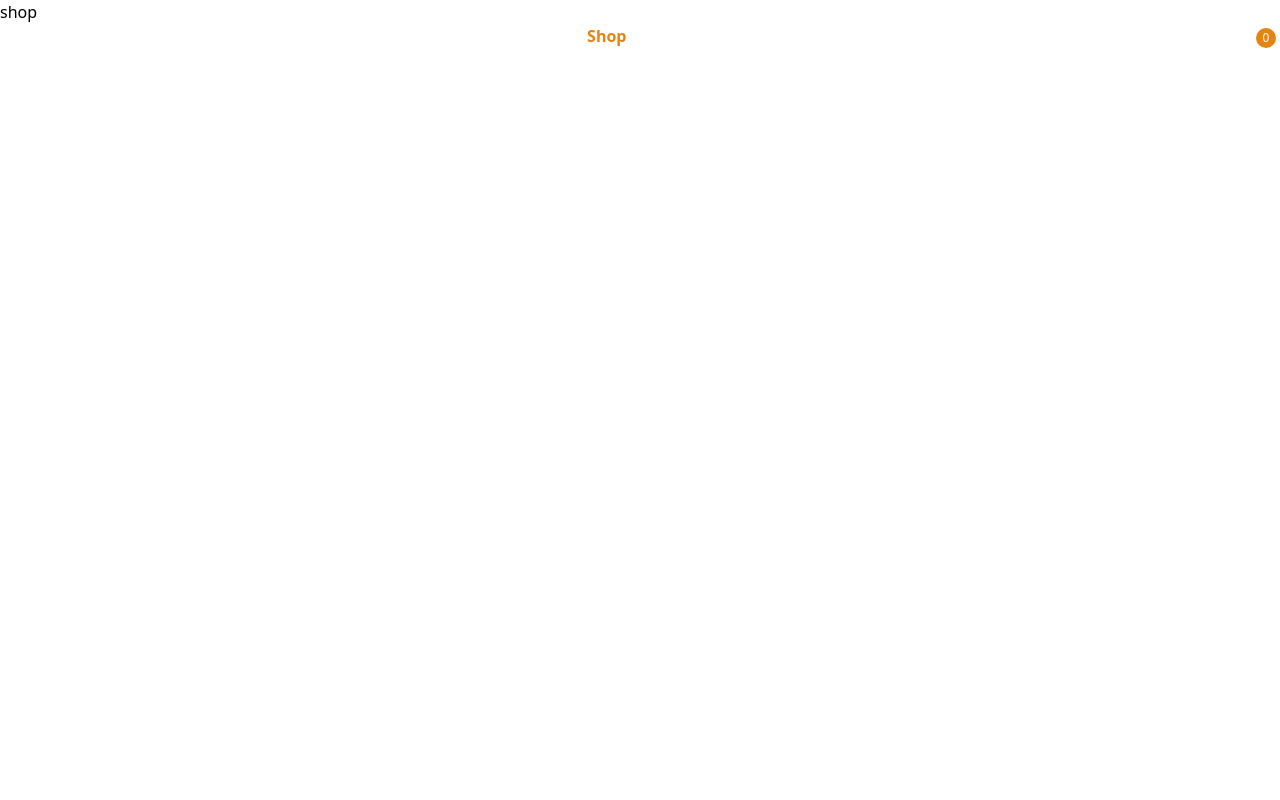
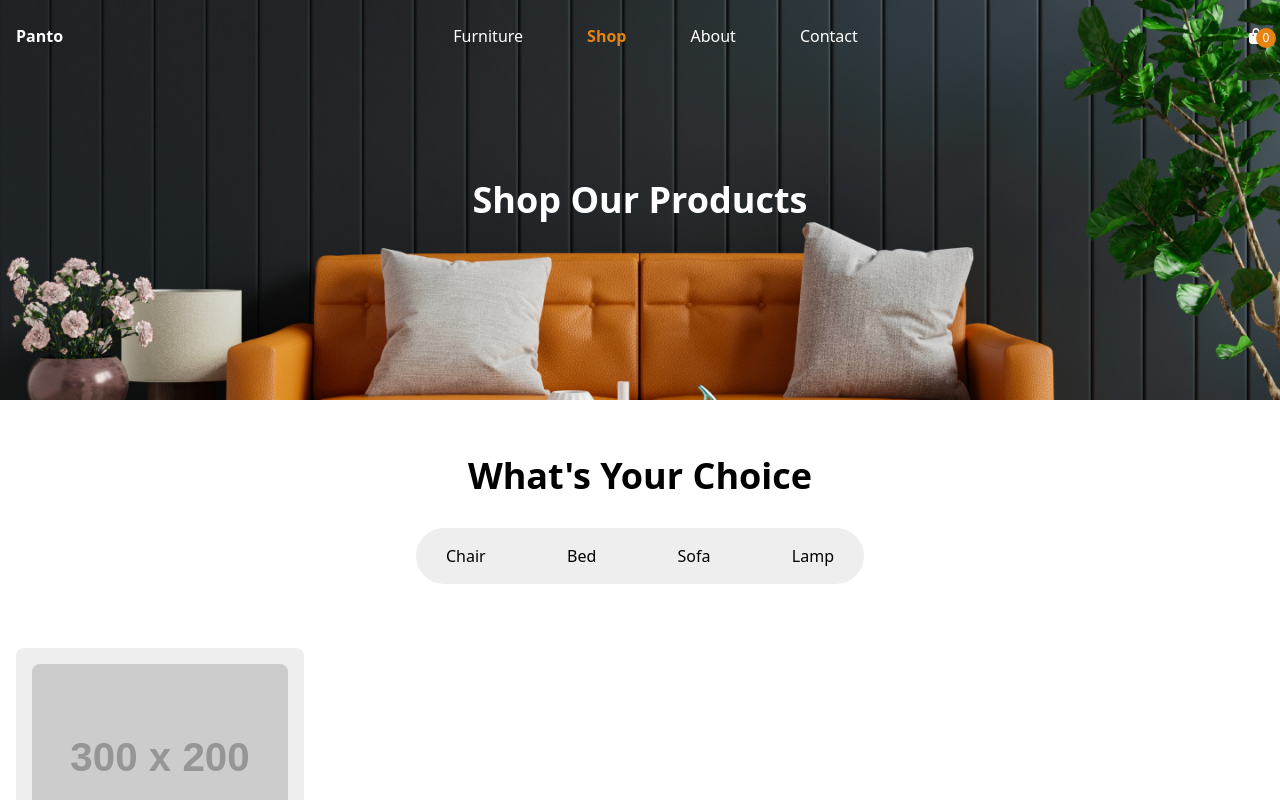
Before and after one commit to hridoy997/panto-furniture, a React (Vite) app: page /shop in a window 1280 px wide. Shown: the top 800 px of the page. Built offline with nearby package versions, Linux system fonts and the light colour scheme.

Commit message:
Shop and Products Page Component

```diff
--- a/src/Pages/Home/Home.jsx
+++ b/src/Pages/Home/Home.jsx
@@ -1,3 +1,4 @@
+import Products from '../Shop/Products';
 import Hero from './Hero';
 import WhyChoosingUs from './WhyChoosingUs';
 
@@ -6,6 +7,7 @@
         <>
             <Hero />
             <WhyChoosingUs />
+            <Products headLine="Best Selling Product" />
         </>
     )
 }
--- /dev/null
+++ b/src/Pages/Shop/Products.jsx
@@ -0,0 +1,37 @@
+import React from 'react';
+
+const Products = ({ headLine }) => {
+
+    const categories = ["Chair","Bed", "Sofa", "Lamp"];
+
+    return (
+        <div>
+            <div className="section-container">
+                <h2 className='text-4xl font-bold text-center my-8'>{headLine}</h2>
+                {/* category tabs */}
+                <div className='bg-[#EEEEEE] max-w-md mx-auto sm:rounded-full md:p-2.5 py-5 mb-16'>
+                    <div className='flex flex-col md:flex-row items-center md:justify-between justify-center gap-4'>
+                        {categories.map((category, index) => (
+                            <button key={index} className={`py-1.5 sm:px-5 px-8 rounded-full hover:bg-primary hover:text-white transition-colors`}>
+                                {category}
+                            </button>
+                        ))}
+                    </div>
+                </div>
+                {/* products grid */}
+                <div className='grid grid-cols-1 sm:grid-cols-2 md:grid-cols-3 lg:grid-cols-4 gap-8'>
+                    {/* product card */}
+                    <div className='bg-[#EEEEEE] rounded-lg p-4'>
+                        <img src="https://via.placeholder.com/300x200" alt="Product" className='w-full h-48 object-cover rounded-lg mb-4' />
+                        <h3 className='text-lg font-semibold mb-2'>Product Name</h3>
+                        <p className='text-gray-600 mb-2'>$99.99</p>
+                        <button className='bg-primary text-white py-2 px-4 rounded hover:bg-primary-dark transition-colors'>Add to Cart</button>
+                    </div>
+                    {/* Repeat product card as needed */}
+                </div>
+            </div>
+        </div>
+    );
+};
+
+export default Products;
--- a/src/Pages/Shop/Shop.jsx
+++ b/src/Pages/Shop/Shop.jsx
@@ -1,10 +1,16 @@
-import React from 'react'
+import Banner from '../../assets/banner.png'
+import Products from './Products';
+
 
 const Shop = () => {
     return (
-        <div>
-            shop
-        </div>
+        <section className='min-h-screen'>
+            {/* banner */}
+            <div className='w-full h-[400px] bg-cover bg-center flex items-center justify-center text-white' style={{ backgroundImage: `url(${Banner})` }} >
+                <h1 className='text-4xl font-bold'>Shop Our Products</h1>
+            </div>
+            <Products headLine="What's Your Choice" />
+        </section>
     )
 }
 
--- /dev/null
+++ b/src/Utils/Products.js
@@ -0,0 +1,169 @@
+export const products = [
+  // Chairs
+  {
+    id: 1,
+    name: "Comfortable Chair",
+    category: "Chair",
+    price: 99,
+    imageUrl: "chair-1.png",
+    rating: 5,
+  },
+  {
+    id: 2,
+    name: "Ergonomic Chair",
+    category: "Chair",
+    price: 129,
+    imageUrl: "chair-2.png",
+    rating: 4,
+  },
+  {
+    id: 3,
+    name: "Stylish Armchair",
+    category: "Chair",
+    price: 149,
+    imageUrl: "chair-3.png",
+    rating: 3,
+  },
+  {
+    id: 4,
+    name: "Leather Recliner",
+    category: "Chair",
+    price: 199,
+    imageUrl: "chair-4.png",
+    rating: 4,
+  },
+  {
+    id: 5,
+    name: "Minimalist Chair",
+    category: "Chair",
+    price: 89,
+    imageUrl: "chair-5.png",
+    rating: 4.5,
+  },
+
+  // Beds
+  {
+    id: 6,
+    name: "King Size Bed",
+    category: "Beds",
+    price: 299,
+    imageUrl: "beds-1.png",
+    rating: 5,
+  },
+  {
+    id: 7,
+    name: "Queen Size Bed",
+    category: "Beds",
+    price: 249,
+    imageUrl: "beds-2.png",
+    rating: 5,
+  },
+  {
+    id: 8,
+    name: "Modern Bed Frame",
+    category: "Beds",
+    price: 399,
+    imageUrl: "beds-3.png",
+    rating: 3,
+  },
+  {
+    id: 9,
+    name: "Platform Bed",
+    category: "Beds",
+    price: 349,
+    imageUrl: "beds-4.png",
+    rating: 2,
+  },
+  {
+    id: 10,
+    name: "Sleigh Bed",
+    category: "Beds",
+    price: 459,
+    imageUrl: "beds-5.png",
+    rating: 5,
+  },
+
+  // Sofas
+  {
+    id: 11,
+    name: "Luxury Sofa",
+    category: "Sofa",
+    price: 499,
+    imageUrl: "sofa-1.png",
+    rating: 4,
+  },
+  {
+    id: 12,
+    name: "Compact Sofa",
+    category: "Sofa",
+    price: 399,
+    imageUrl: "sofa-2.png",
+    rating: 5,
+  },
+  {
+    id: 13,
+    name: "L-shaped Sofa",
+    category: "Sofa",
+    price: 699,
+    imageUrl: "sofa-3.png",
+    rating: 4,
+  },
+  {
+    id: 14,
+    name: "Sofa with Chaise",
+    category: "Sofa",
+    price: 549,
+    imageUrl: "sofa-4.png",
+    rating: 5,
+  },
+  {
+    id: 15,
+    name: "Sectional Sofa",
+    category: "Sofa",
+    price: 799,
+    imageUrl: "sofa-5.png",
+    rating: 3.6,
+  },
+
+  // Lamps
+  {
+    id: 16,
+    name: "Modern Lamp",
+    category: "Lamp",
+    price: 49,
+    imageUrl: "lamp-1.png",
+    rating: 5,
+  },
+  {
+    id: 17,
+    name: "Classic Lamp",
+    category: "Lamp",
+    price: 59,
+    imageUrl: "lamp-2.png",
+    rating: 4,
+  },
+  {
+    id: 18,
+    name: "Wooden Table Lamp",
+    category: "Lamp",
+    price: 69,
+    imageUrl: "lamp-3.png",
+    rating: 3,
+  },
+  {
+    id: 19,
+    name: "Industrial Floor Lamp",
+    category: "Lamp",
+    price: 89,
+    imageUrl: "lamp-4.png",
+    rating: 5,
+  },
+  {
+    id: 20,
+    name: "Vintage Desk Lamp",
+    category: "Lamp",
+    price: 79,
+    imageUrl: "lamp-6.png",
+    rating: 4,
+  },
+];
```
